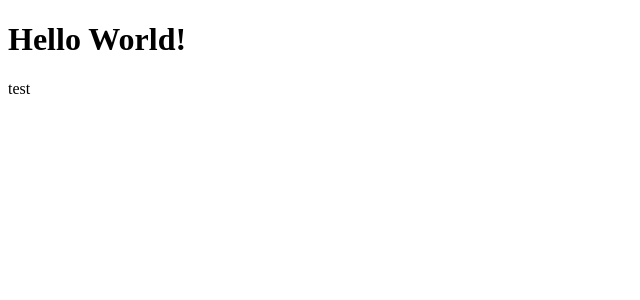
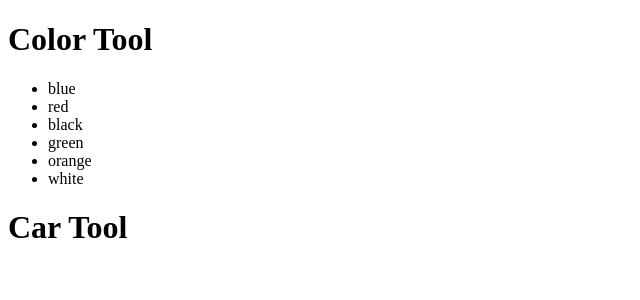
Before and after one commit to t4d-classes/react-redux_02172020, a React (Create React App) app in the folder demo-app/: page / in a window 1280 px wide. Shown: the top 300 px of the page, without its empty margins (0-640 px from the left). Built offline with nearby package versions, Linux system fonts and the light colour scheme.

Commit message:
add code demos

```diff
--- /dev/null
+++ b/demo-app/src/components/CarTool.js
@@ -0,0 +1,9 @@
+import React from 'react';
+
+export const CarTool = () => {
+
+  return <header>
+    <h1>Car Tool</h1>
+  </header>;
+
+};
--- /dev/null
+++ b/demo-app/src/components/ColorTool.js
@@ -0,0 +1,21 @@
+import React from 'react';
+
+export const ColorTool = () => {
+
+  return (
+    <>
+      <header>
+        <h1>Color Tool</h1>
+      </header>
+      <ul>
+        <li>blue</li>
+        <li>red</li>
+        <li>black</li>
+        <li>green</li>
+        <li>orange</li>
+        <li>white</li>
+      </ul>
+    </>
+  );
+
+};
--- a/demo-app/src/index.js
+++ b/demo-app/src/index.js
@@ -1,10 +1,13 @@
 import React from 'react';
 import ReactDOM from 'react-dom';
 
-import { HelloWorld } from './components/HelloWorld';
+import { ColorTool } from './components/ColorTool';
+import { CarTool } from './components/CarTool';
 
 ReactDOM.render(
-  // React.createElement(HelloWorld),
-  <HelloWorld />,
+  <>
+    <ColorTool />
+    <CarTool />
+  </>,
   document.querySelector('#root'),
 );
```
Also changed, not shown: demo-app/exercises/exercise-1.md (+2 -0 lines), demo-app/exercises/exercise-2.md (added, +13 -0 lines).
